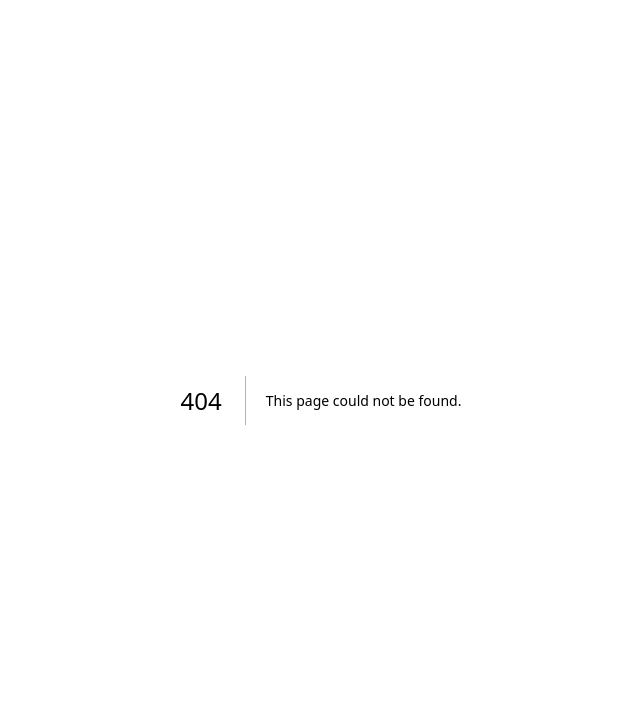
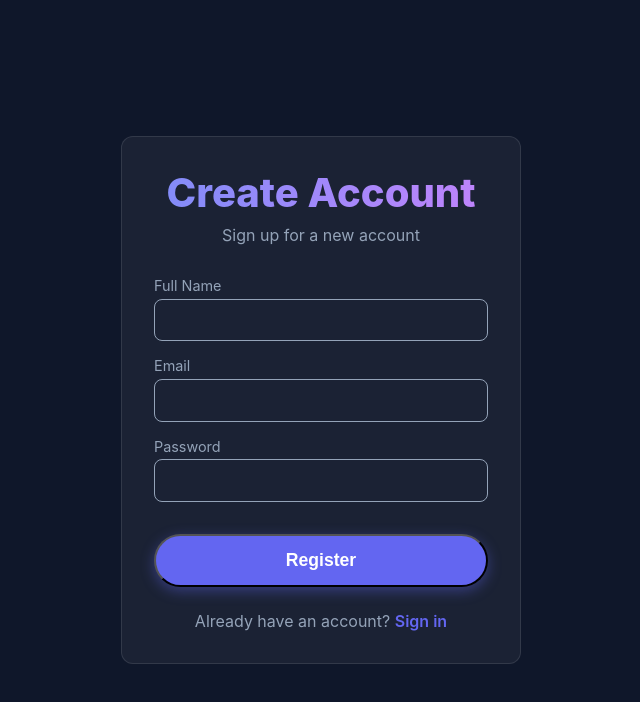
Before and after one commit to Prashant-90-so/movie-booking, a Next.js app in the folder frontend/: page /auth/register in a window 1280 px wide. Before the commit this address had no page. Shown: the top 702 px of the page, without its empty margins (319-959 px from the left). Built offline with nearby package versions, Linux system fonts and the light colour scheme.

Commit message:
feat: Add Next.js login and register auth pages

```diff
--- /dev/null
+++ b/frontend/src/app/auth/register/page.js
@@ -0,0 +1,53 @@
+"use client";
+import React, { useState } from 'react';
+
+export default function Register() {
+  const [name, setName] = useState('');
+  const [email, setEmail] = useState('');
+  const [password, setPassword] = useState('');
+
+  const handleSubmit = async (e) => {
+    e.preventDefault();
+    // Connect to backend here later
+    alert('Registration submitted! (Backend connection pending)');
+  };
+
+  return (
+    <main className="main-container">
+      <div className="hero" style={{ width: "100%", maxWidth: "400px", padding: "2rem", background: "rgba(255,255,255,0.05)", borderRadius: "12px", border: "1px solid rgba(255,255,255,0.1)" }}>
+        <h2 className="title" style={{ fontSize: "2.5rem", marginBottom: "0.5rem" }}>Create Account</h2>
+        <p style={{ color: "var(--text-muted)", marginBottom: "2rem" }}>Sign up for a new account</p>
+        <form onSubmit={handleSubmit} style={{ display: "flex", flexDirection: "column", gap: "1rem", textAlign: "left" }}>
+          <div>
+            <label style={{ color: "var(--text-muted)", fontSize: "0.9rem", display: "block", marginBottom: "0.3rem" }}>Full Name</label>
+            <input
+              type="text"
+              value={name} onChange={(e) => setName(e.target.value)} required
+              style={{ width: "100%", padding: "0.8rem", borderRadius: "8px", border: "1px solid var(--text-muted)", background: "transparent", color: "var(--text-main)", outline: "none" }}
+            />
+          </div>
+          <div>
+            <label style={{ color: "var(--text-muted)", fontSize: "0.9rem", display: "block", marginBottom: "0.3rem" }}>Email</label>
+            <input
+              type="email"
+              value={email} onChange={(e) => setEmail(e.target.value)} required
+              style={{ width: "100%", padding: "0.8rem", borderRadius: "8px", border: "1px solid var(--text-muted)", background: "transparent", color: "var(--text-main)", outline: "none" }}
+            />
+          </div>
+          <div>
+            <label style={{ color: "var(--text-muted)", fontSize: "0.9rem", display: "block", marginBottom: "0.3rem" }}>Password</label>
+            <input
+              type="password"
+              value={password} onChange={(e) => setPassword(e.target.value)} required
+              style={{ width: "100%", padding: "0.8rem", borderRadius: "8px", border: "1px solid var(--text-muted)", background: "transparent", color: "var(--text-main)", outline: "none" }}
+            />
+          </div>
+          <button type="submit" className="btn btn-primary" style={{ marginTop: "1rem", cursor: "pointer" }}>Register</button>
+        </form>
+        <p style={{ marginTop: "1.5rem", color: "var(--text-muted)" }}>
+          Already have an account? <a href="/auth/login" style={{ color: "var(--primary)", textDecoration: "none", fontWeight: "600" }}>Sign in</a>
+        </p>
+      </div>
+    </main>
+  );
+}
```
Also changed, not shown: frontend/src/app/auth/login/page.js (added, +44 -0 lines), 2 other files (tests, documents, lock files or other folders).
